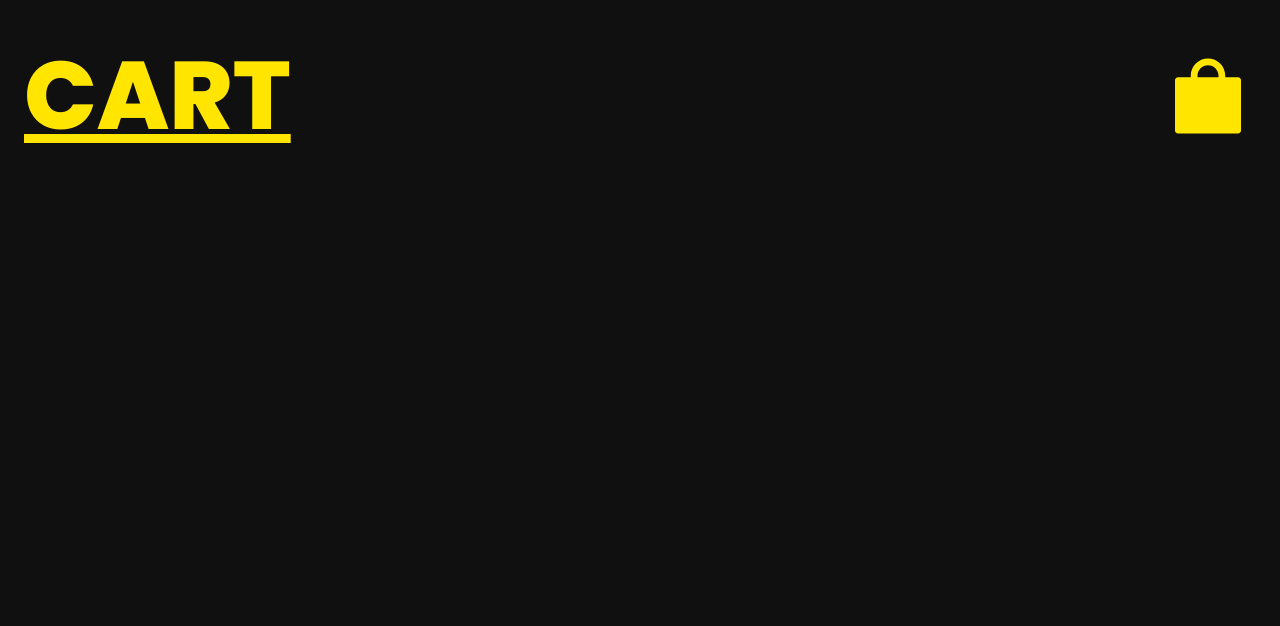
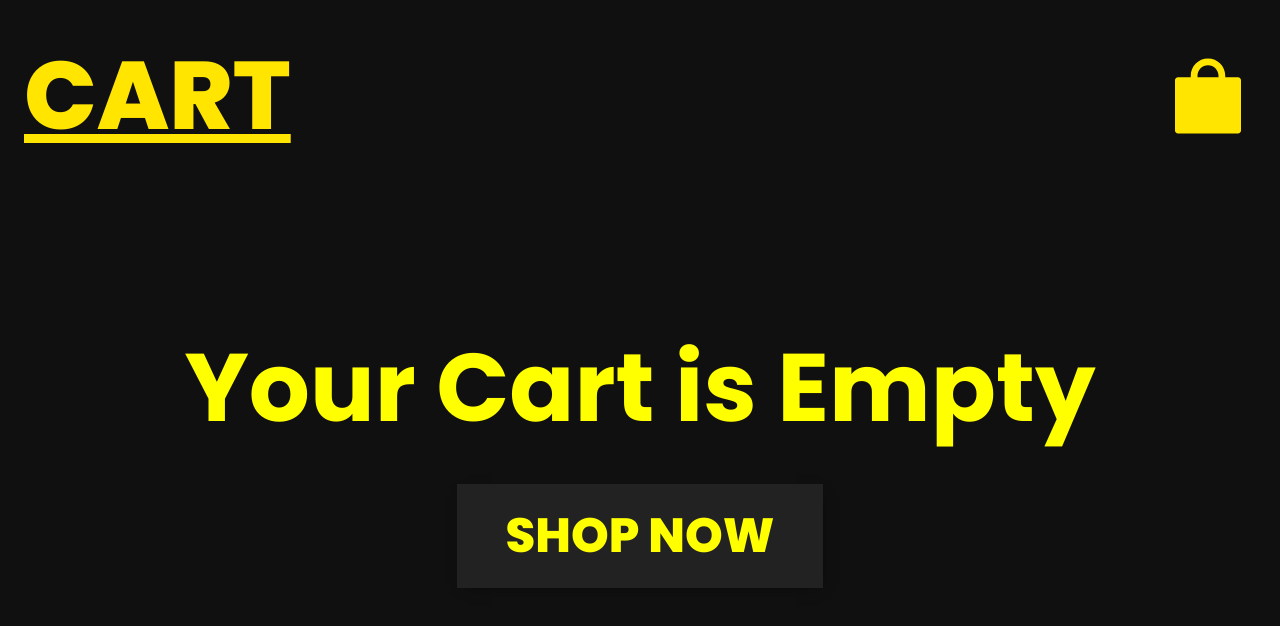
Before and after one commit to KXLAA/Alore-Shop, a Next.js app: page /cart in a window 1280 px wide. Shown: the top 626 px of the page. Built offline with nearby package versions, Linux system fonts and the light colour scheme.

Commit message:
style(cart): add styling for cart component

```diff
--- a/components/cart/CartItem.tsx
+++ b/components/cart/CartItem.tsx
@@ -1,6 +1,5 @@
 import React from 'react';
 import styled from 'styled-components';
-import Image from 'next/image';
 import { useAppContext } from 'context/state';
 
 const Container = styled.div`
@@ -9,33 +8,89 @@ const Container = styled.div`
   padding: 24px;
   margin-bottom: 24px;
   display: flex;
-  gap: 24px;
+  align-items: center;
+  gap: 48px;
   justify-content: space-between;
 `;
 
+const ImageLo = styled.img`
+  width: 15%;
+  aspect-ratio: 1/1;
+`;
+
+const CartDesc = styled.div`
+  display: flex;
+  flex-direction: column;
+  gap: 8px;
+
+  p {
+    font-size: 1.5rem;
+  }
+`;
+
+const CartItemControls = styled.div`
+  display: flex;
+  flex-direction: column;
+  align-items: center;
+  justify-content: center;
+  gap: 24px;
+`;
+
+const Controllers = styled.div`
+  display: flex;
+  align-items: center;
+  gap: 16px;
+  span {
+    padding: 0;
+    text-align: center;
+    font-size: 2rem;
+    font-weight: 700;
+  }
+  button {
+    cursor: pointer;
+    background: none;
+    width: 50px;
+    aspect-ratio: 1/1;
+    border: none;
+    background: yellow;
+    border-radius: 6px;
+    color: #101010;
+    text-align: center;
+    font-size: 24px;
+    font-weight: 700;
+  }
+`;
+
+const Price = styled.p`
+  font-size: 3rem;
+  font-weight: 700;
+  color: yellow;
+`;
+
 const CartItem = ({ item }) => {
-  const { removeItem } = useAppContext();
+  const { addToCart, removeItem } = useAppContext();
 
   return (
     <Container>
-      <Image
-        src={item.images[0].url}
-        alt="Picture of the author"
-        width={400}
-        height={400}
-        layout="responsive"
-        placeholder="blur"
-        blurDataURL={item.images[0].url}
-      />
+      <ImageLo src={item.images[0].url} alt="Picture of the author" />
 
-      <div>
+      <CartDesc>
         <h1>
           {item?.title.toUpperCase()} : {` `}
           {item?.artist.toUpperCase()}
         </h1>
         <p>{item?.description}</p>
-        <button onClick={() => removeItem(item)}>Remove</button>
-      </div>
+      </CartDesc>
+
+      <CartItemControls>
+        <Price>${item.price * item.count}</Price>
+
+        <Controllers>
+          <button onClick={() => removeItem(item)}>&ndash;</button>
+          <span>{item.count}</span>
+          <button onClick={() => addToCart(item)}>+</button>
+        </Controllers>
+      </CartItemControls>
     </Container>
   );
 };
--- /dev/null
+++ b/components/cart/EmptyCart.tsx
@@ -0,0 +1,54 @@
+import React from 'react';
+import { useRouter } from 'next/router';
+import styled from 'styled-components';
+
+const Container = styled.div`
+  font-size: 3rem;
+  font-weight: 700;
+  color: yellow;
+  text-align: center;
+  padding-bottom: 8px;
+  display: flex;
+  flex-direction: column;
+  justify-content: center;
+  align-items: center;
+  height: 60vh;
+`;
+
+const Shop = styled.button`
+  color: yellow;
+  font-weight: 900;
+  font-size: 48px;
+  padding: 16px 48px;
+  background-color: #222222;
+  border: none;
+  transition: all 0.3s ease;
+  -webkit-box-shadow: 3px 4px 15px -8px rgba(0, 0, 0, 0.71);
+  box-shadow: 3px 4px 15px -8px rgba(0, 0, 0, 0.71);
+  margin-top: 1.5rem;
+  cursor: pointer;
+  &:hover {
+    filter: brightness(150%);
+    transform: translateX(0rem) translateY(-0.3125rem);
+  }
+
+  &:active {
+    transform: translateX(0rem) translateY(0.125rem);
+  }
+`;
+
+const EmptyCart = () => {
+  const router = useRouter();
+  const handleShop = () => {
+    router.push(`/`);
+  };
+
+  return (
+    <Container>
+      <h1>Your Cart is Empty</h1>
+      <Shop onClick={handleShop}>SHOP NOW</Shop>
+    </Container>
+  );
+};
+
+export default EmptyCart;
--- a/src/pages/cart/index.tsx
+++ b/src/pages/cart/index.tsx
@@ -2,18 +2,95 @@ import Layout from 'components/common/Layout';
 import Header from 'components/common/Header';
 import CartItem from 'components/cart/CartItem';
 import { useAppContext } from 'context/state';
+import styled from 'styled-components';
+import { useRouter } from 'next/router';
+import EmptyCart from 'components/cart/EmptyCart';
 
 const Cart = () => {
-  const { cart } = useAppContext();
+  const router = useRouter();
+  const { cart, setCart } = useAppContext();
+  const cartQuantity = cart
+    //Extract values of the count property into an array, then get total of the array with reduce
+    .map(({ count }) => count)
+    .reduce((accumulator, total) => accumulator + total, 0);
+
+  const totalPrice = cart
+    //Create an a transformed array of the total price of each individual cart item -> this is done by multiplying the price of the item by the count property
+    .map(({ price, count }) => price * count)
+    //Then we get the sum of the entire cart with reduce
+    .reduce((accumulator, total) => accumulator + total, 0);
+
+  const Price = styled.div`
+    display: flex;
+    justify-content: space-between;
+
+    p {
+      font-size: 4rem;
+      font-weight: 800;
+      color: yellow;
+    }
+  `;
+
+  const Total = styled.p`
+    font-size: 4rem;
+    font-weight: 700;
+    color: yellow;
+    text-align: center;
+    padding-bottom: 8px;
+  `;
+
+  const Checkout = styled.button`
+    color: yellow;
+    font-weight: 900;
+    font-size: 48px;
+    width: 100%;
+    padding: 16px;
+    background-color: #222222;
+    border: none;
+    transition: all 0.3s ease;
+    -webkit-box-shadow: 3px 4px 15px -8px rgba(0, 0, 0, 0.71);
+    box-shadow: 3px 4px 15px -8px rgba(0, 0, 0, 0.71);
+    margin-top: 1.5rem;
+    cursor: pointer;
+    &:hover {
+      filter: brightness(150%);
+      transform: translateX(0rem) translateY(-0.3125rem);
+    }
+
+    &:active {
+      transform: translateX(0rem) translateY(0.125rem);
+    }
+  `;
+
+  const handleCheckout = () => {
+    router.push(`/`);
+    setCart([]);
+  };
 
   return (
     <Layout>
       <Header text="CART" />
-      <>
-        {cart.map((item) => (
-          <CartItem item={item} key={item.id} />
-        ))}
-      </>
+
+      {cartQuantity <= 0 ? (
+        <EmptyCart />
+      ) : (
+        <>
+          <Total>
+            You have {cartQuantity} {cartQuantity === 1 ? `item` : `items`} in
+            your cart
+          </Total>
+          <>
+            {cart.map((item) => (
+              <CartItem item={item} key={item.id} />
+            ))}
+            <Price>
+              <p>Total</p>
+              <p style={{ textDecoration: `underline` }}>${totalPrice}</p>
+            </Price>
+          </>
+          <Checkout onClick={handleCheckout}>CHECKOUT</Checkout>
+        </>
+      )}
     </Layout>
   );
 };
```
Also changed, not shown: components/product/Product.tsx (+6 -1 lines).
